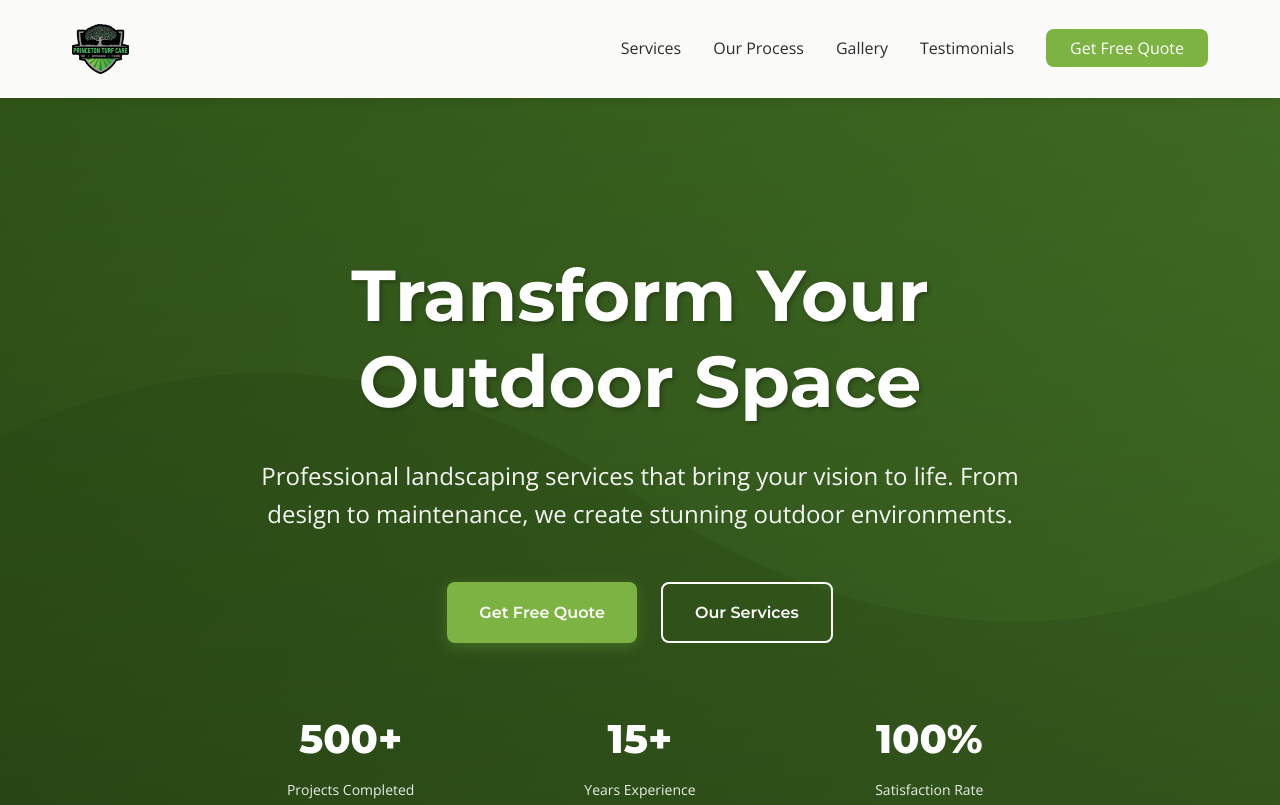
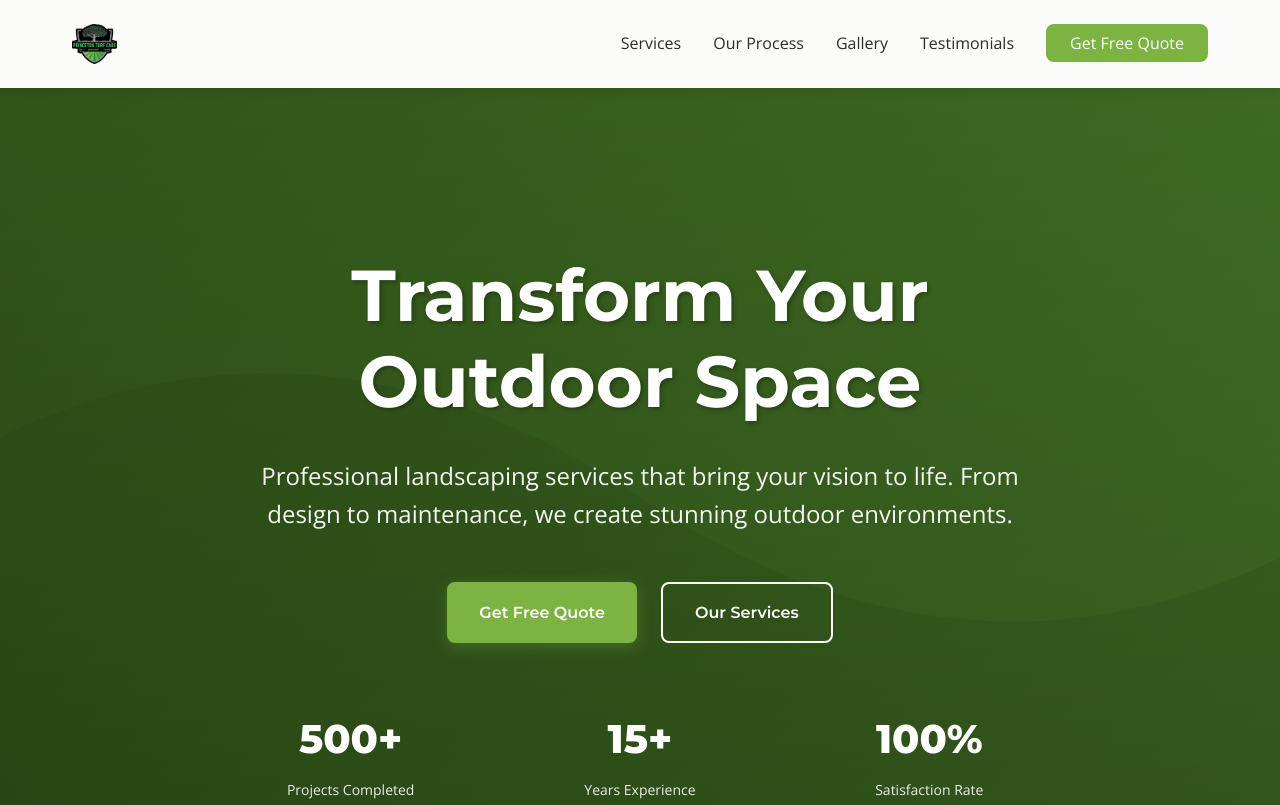
Before and after one commit to bryans04/IT117-Final, a website: page docs/client_site/index.html in a window 1280 px wide. Shown: the top 805 px of the page. Drawn offline with nearby package versions, Linux system fonts and the light colour scheme.

Commit message:
Further reduce logo size to 40px for better navigation fit

```diff
--- a/docs/client_site/styles.css
+++ b/docs/client_site/styles.css
@@ -103,9 +103,10 @@ h4 {
 }
 
 .logo-image {
-    height: 50px;
+    height: 40px;
     width: auto;
-    max-width: 200px;
+    max-width: 150px;
+    object-fit: contain;
 }
 
 .nav-menu {
```
